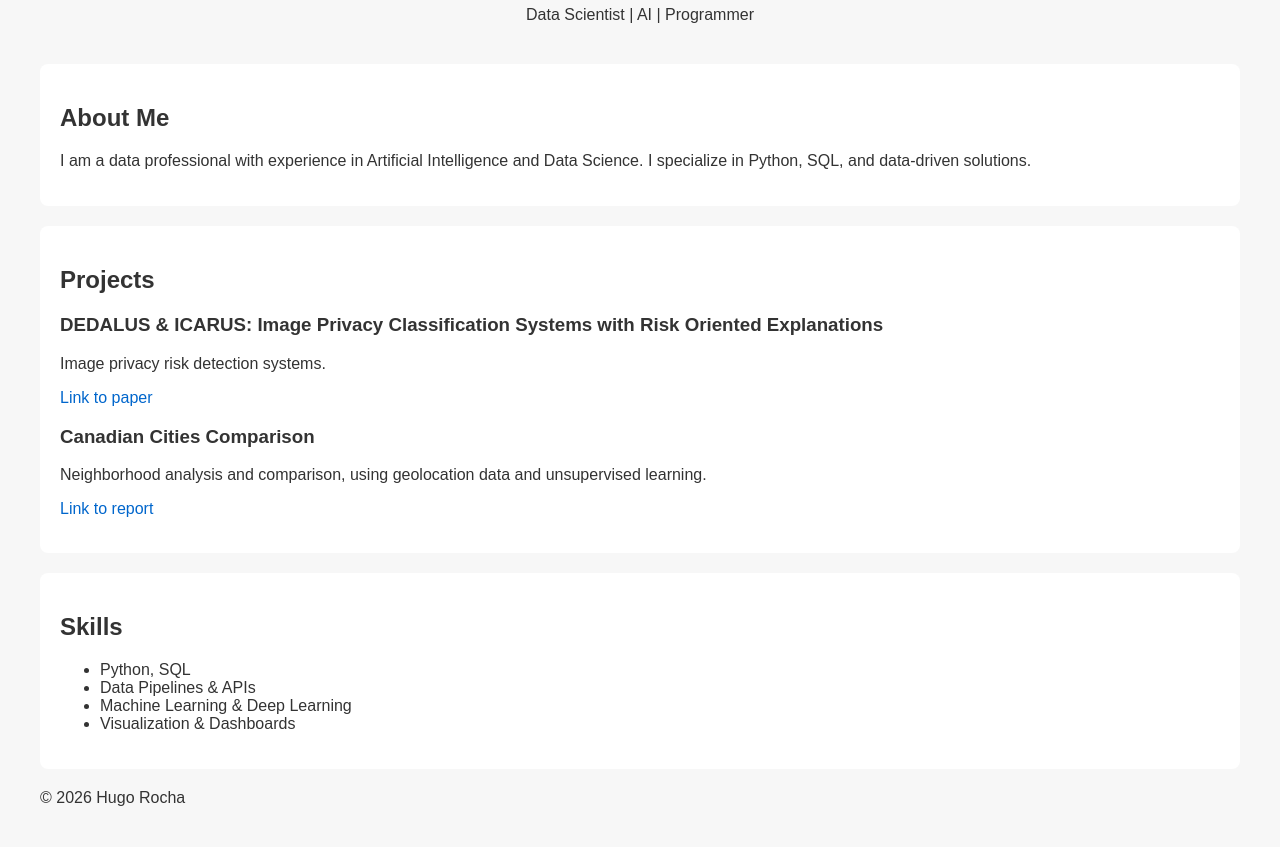
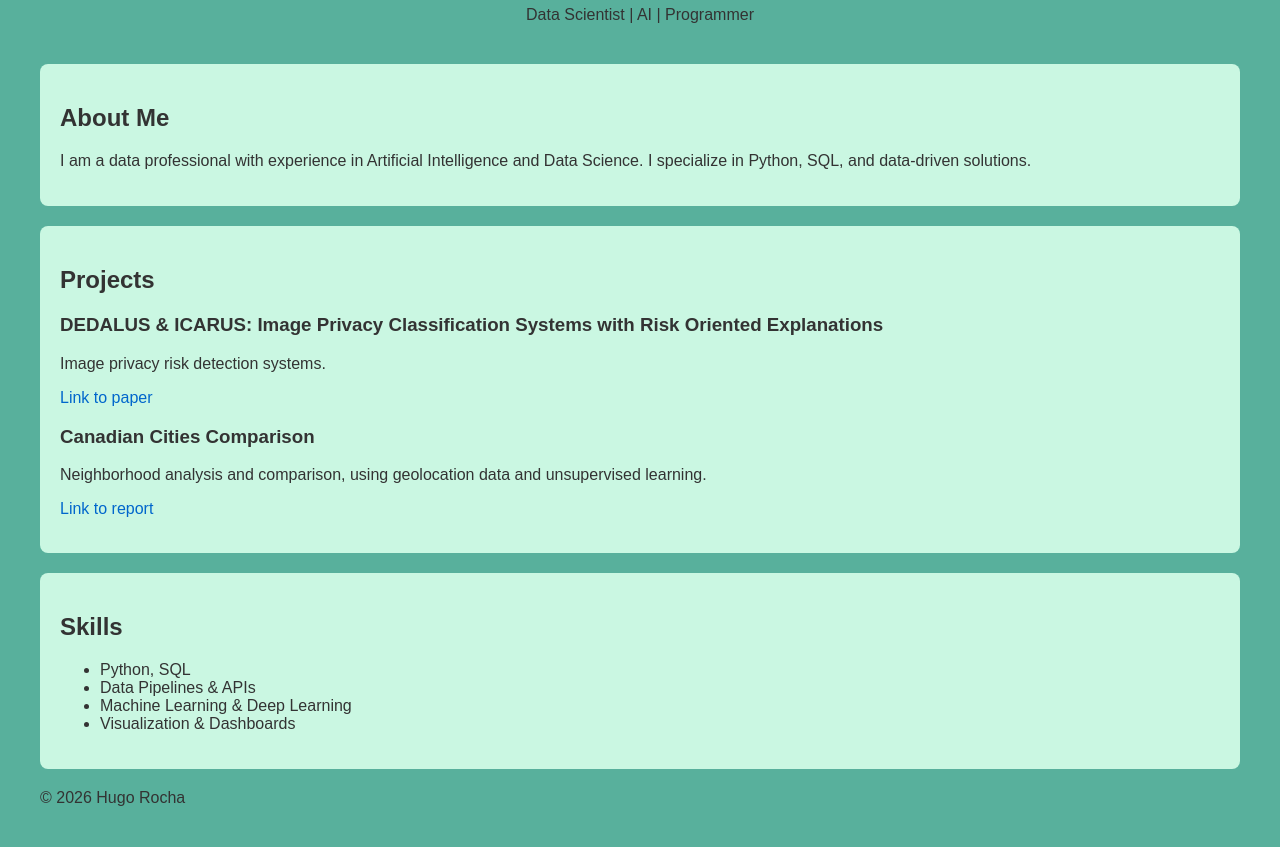
Before and after one commit to RochaDA/RochaDA.github.io, a plain HTML site: page index.html in a window 1280 px wide. Shown: the part 92-939 px from the top of the page. Drawn offline with Linux system fonts and the light colour scheme.

Commit message:
Update style.css
Color update

```diff
--- a/style.css
+++ b/style.css
@@ -1,7 +1,7 @@
 body {
   font-family: Arial, sans-serif;
   margin: 40px;
-  background-color: #f7f7f7;
+  background-color: #58B09C;
   color: #333;
 }
 
@@ -11,7 +11,7 @@ header {
 }
 
 section {
-  background: white;
+  background: #CAF7E2;
   padding: 20px;
   margin-bottom: 20px;
   border-radius: 8px;
```
